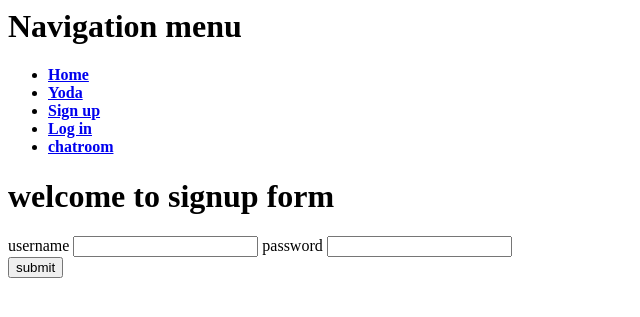
After one commit to Gumbo64/flask, a Flask app: page /signup in a window 1280 px wide. The commit adds this page. Shown: the top 317 px of the page, without its empty margins (0-640 px from the left). Run offline with Flask 2, Linux system fonts and the light colour scheme.

Commit message:
sqlalchemy

```diff
--- a/app.py
+++ b/app.py
@@ -5,24 +5,9 @@ from flask import Markup
 from flask_sqlalchemy import SQLAlchemy
 from flask_login import LoginManager, UserMixin, login_user
 from datetime import datetime
-
 import jinja2
 
-import shelve
-global indivtext
-indivtext = []
 
-
-try:
-    savefile = shelve.open('savefile')
-    indivtext = savefile['indivtext']
-except:
-    pass
-
-
-
-global username
-username = "Anon"
 
 app = Flask(__name__)
 app.config['SECRET_KEY'] = 'secretkey'
@@ -52,41 +37,64 @@ class commentform(FlaskForm):
 def load_user(user_id):
     return User.query.get(int(user_id))
 
+
 @app.route('/')
 def home():
     global number
     number=1
-    return render_template("home.html", username=username)
+    return render_template("home.html", name= 'a')
 
 @app.route('/yoda')
 def yoda():
     return render_template("yoda.html")
 
-@app.route('/forms', methods=['GET', 'POST'])
-def form():
+@app.route('/signup', methods=['GET', 'POST'])
+def signup():
     form = LoginForm()
-    global username
     if form.validate_on_submit():
-        username = form.username.data
-        if username == 'kevin':
-            return render_template('kevinpage.html')
-        else:
-            return redirect("/", code=302)
+        user = User(name = form.username.data, password = form.password.data)
+        db.session.add(user)
+        db.session.commit()
+        return redirect("/login", code=302)
+    return render_template('signup.html', form=form)
 
-    return render_template('form.html', form=form)
+@app.route('/login', methods=['GET', 'POST'])
+def loginform():
+    loginform = LoginForm()
+    if loginform.validate_on_submit():
+        pass
+    return render_template('login.html',form=loginform)
+@app.route('/chatroom', methods=['GET', 'POST'])
+def chatroom():
+    return 'e'
 
-@app.route('/chatroom', methods=['GET', 'POST'])
-def form1():
-    form1 = commentform()
-    global username
-    global indivtext
-    if form1.validate_on_submit():
-        comment = form1.comment.data
-        addable= str(username) +": "+ str(comment)
-        indivtext.append(addable)
-        savefile = shelve.open('savefile')
-        savefile['indivtext']=indivtext
-    return render_template('chatroom.html',indivtext=indivtext, form=form1, username=username)
 if __name__ == '__main__':
     app.debug = True
     app.run()
+
+
+
+
+
+
+# #old code
+# #  try:
+# #     pass
+# # except:
+# #     form1 = commentform()
+# #     global username
+# #     global indivtext
+# #     if form1.validate_on_submit():
+# #         comment = form1.comment.data
+# #         addable= str(username) +": "+ str(comment)
+# #         indivtext.append(addable)
+# #         savefile = shelve.open('savefile')
+# #         savefile['indivtext']=indivtext
+# #     return render_template('chatroom.html',indivtext=indivtext, form=form1, username=username)
+
+
+
+# #     if username == 'kevin':
+# #             return render_template('kevinpage.html')
+# #     else:
+# #             return redirect("/", code=302)
--- a/templates/base.html
+++ b/templates/base.html
@@ -10,8 +10,9 @@
                     <ul class="menu">
                       <li><a href="{{ url_for('home') }}">Home</a></li>
                       <li><a href="{{ url_for('yoda') }}">Yoda</a></li>
-                      <li><a href="{{ url_for('form') }}">Forms</a></li>
-                      <li><a href="{{ url_for('form1') }}">Chatroom</a></li>
+                      <li><a href="{{ url_for('signup') }}">Sign up</a></li>
+                      <li><a href="{{ url_for('loginform') }}">Log in</a></li>
+                      <li><a href="{{ url_for('chatroom') }}">chatroom</a></li>
                     </ul>
                   </nav></strong>
                 <div id="top">
--- a/templates/chatroom.html
+++ b/templates/chatroom.html
@@ -2,7 +2,7 @@
 
 {% block header %}
 <h1>Chatroom</h1>
-<h2>Signed in as {{ username }}</h2>
+<h2>Signed in as {{ name }}</h2>
 {% endblock %}
 
 {% block text %}
--- a/templates/home.html
+++ b/templates/home.html
@@ -10,5 +10,5 @@
 
 
 {% block image%}
-<p>logged in as {{ username }}</p>
+<p>logged in as {{ name }}</p>
 {% endblock %}
--- a/templates/form.html
+++ b/templates/login.html
@@ -1,14 +1,16 @@
 {% extends 'base.html' %}
 
 {% block header %}
-<h1>welcome to form</h1>
+<h1>welcome to login form</h1>
 {% endblock %}
 
 {% block text %}
-<form method="POST" action="{{ url_for('form') }}">
+<form method="POST" action="{{ url_for('signup') }}">
     {{ form.csrf_token }}
     {{ form.username.label}}
     {{ form.username }}
+    {{ form.password.label }}
+    {{ form.password }}
     <br>
     <input type="submit" value="submit">
 {% endblock %}
--- /dev/null
+++ b/templates/signup.html
@@ -0,0 +1,19 @@
+{% extends 'base.html' %}
+
+{% block header %}
+<h1>welcome to signup form</h1>
+{% endblock %}
+
+{% block text %}
+<form method="POST" action="{{ url_for('signup') }}">
+    {{ form.csrf_token }}
+    {{ form.username.label}}
+    {{ form.username }}
+    {{ form.password.label }}
+    {{ form.password }}
+    <br>
+    <input type="submit" value="submit">
+{% endblock %}
+
+
+{% block image%}{% endblock %}
```
